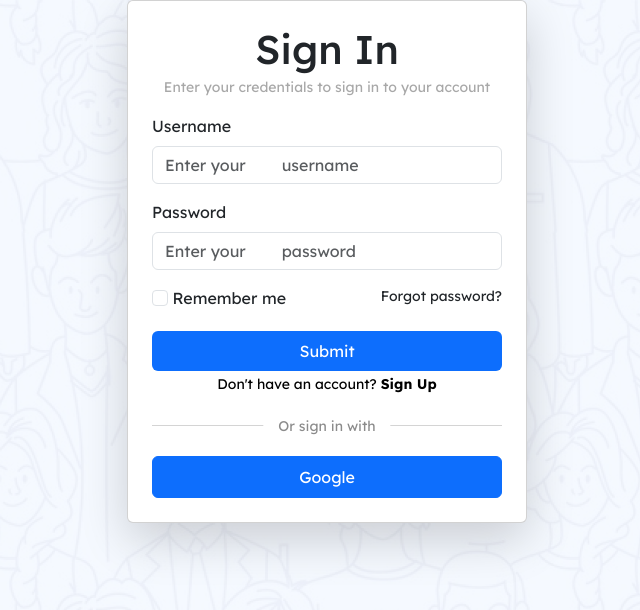
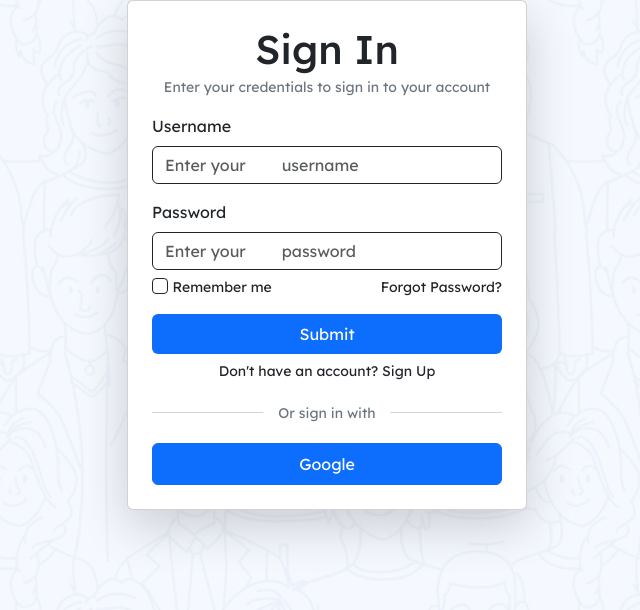
Before and after one commit to ilhye/IDentity-All-around-ID, a Python web app: template app/auth/templates/login.html in a window 1280 px wide. Shown: the top 610 px of the page, without its empty margins (313-953 px from the left). Run offline with Jinja, Linux system fonts and the light colour scheme; the template is opened without the code that fills it, so the values that code supplies are empty, except form fields; form fields are guessed from the names that the template uses.

Commit message:
Refactor login and forgot password templates; adjust styles and improve layout for better user experience

```diff
--- a/app/auth/static/login.css
+++ b/app/auth/static/login.css
@@ -33,7 +33,6 @@ body {
   left: 50%;
   transform: translate(-50%, -50%);
   background-color: #fff;
-  color: #8b8b8b;
   padding: 0 15px;
 }
 
--- a/app/auth/templates/login.html
+++ b/app/auth/templates/login.html
@@ -6,7 +6,7 @@
 <div class="login d-flex justify-content-center align-items-center">
   <div class="card p-4 shadow-lg bg-body rounded" style="width: 400px">
     <h1 class="text-center mb-1">Sign In</h1>
-    <small class="text-center d-block description">
+    <small class="text-center d-block text-secondary">
       Enter your credentials to sign in to your account
     </small>
     <form action="" method="post" novalidate>
@@ -14,36 +14,36 @@
 
       <div class="mb-3 w-100 mt-3">
         {{ form.username.label(class="form-label", for="username")}} {{
-        form.username (class="form-control" + (" is-invalid" if
+        form.username (class="form-control border border-dark" + (" is-invalid" if
         form.username.errors else ""), id="username", placeholder="Enter your
         username")}} {% for error in form.username.errors %}
         <div class="invalid-feedback d-block">* {{error}}</div>
         {%endfor%}
       </div>
-      <div class="mb-3">
+      <div class="mb-1">
         {{ form.password.label(class="form-label", for="password")}} {{
-        form.password (class="form-control" + (" is-invalid" if
+        form.password (class="form-control border border-dark" + (" is-invalid" if
         form.password.errors else ""), id="password", placeholder="Enter your
         password")}} {% for error in form.password.errors %}
         <div class="invalid-feedback d-block">* {{error}}</div>
         {%endfor%}
       </div>
-      <div class="row">
+      <div class="row mb-2">
         <div class="col">
-          {{form.remember_me (class="form-check-input",
-          id="remember-password")}} {{form.remember_me.label}}
+          {{form.remember_me (class="form-check-input border border-dark",
+          id="remember-password")}} {{form.remember_me.label (class="form-check-label small")}}
         </div>
-        <div class="col">
-          <p class="text-end reset-pass">Forgot password?</p>
+        <div class="col text-end">
+          <a href="{{ url_for('auth.forgot_password')}}" class="text-decoration-none small text-body">Forgot Password?</a>
         </div>
       </div>
       {{form.submit(class="btn btn-primary mt-2 p-2 w-100 border-0")}}
-      <div class="text-center">
-        <a href="{{url_for('auth.gen_register')}}" class="text-center text-decoration-none mt-2 sign-up">
+      <div class="text-center mt-1">
+        <a href="{{url_for('auth.gen_register')}}" class="text-decoration-none small text-body">
           Don't have an account? <span>Sign Up</span>
         </a>
       </div>
-      <div class="line"></div>
+      <div class="line text-secondary"></div>
 
       <button type="button" class="btn btn-primary rounded p-2 w-100">
         Google
```
Also changed, not shown: app/auth/templates/forgot-password.html (+9 -4 lines), uploads/ok.jpg (added).
